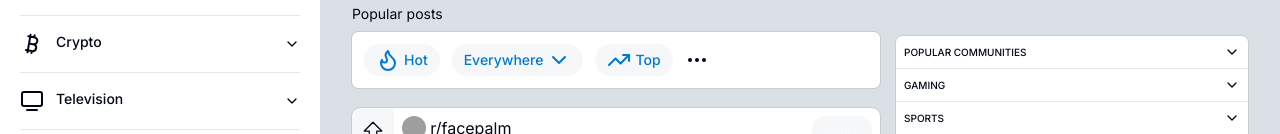
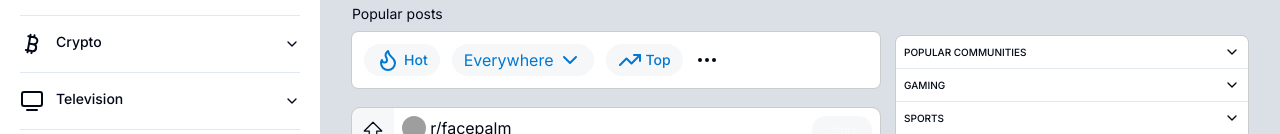
Before and after one commit to Abdulhameed735/reddit-clone-nextjs, a Next.js app: page / in a window 1280 px wide. Shown: the part 284-418 px from the top of the page. Built offline with nearby package versions, Linux system fonts and the light colour scheme; grey boxes are pictures that could not be loaded.

Commit message:
fixed hydration error

```diff
--- a/src/components/ui/post-container-head.tsx
+++ b/src/components/ui/post-container-head.tsx
@@ -22,11 +22,9 @@
         </Button>
 
         <DropdownMenu>
-          <DropdownMenuTrigger>
-            <Button className="flex items-center justify-center gap-1 rounded-full bg-[#f6f7f8] dark:hover:bg-[#303132] text-[#0079D3] dark:text-[#d7dadc] dark:bg-[#272729] px-3 h-8 py-1">
-              <span>Everywhere</span>
-              <ChevronDownIcon className="text-[#0079D3] dark:text-white" />
-            </Button>
+          <DropdownMenuTrigger className="flex items-center justify-center gap-1 rounded-full bg-[#f6f7f8] dark:hover:bg-[#303132] text-[#0079D3] dark:text-[#d7dadc] dark:bg-[#272729] px-3 h-8 py-1">
+            <span>Everywhere</span>
+            <ChevronDownIcon className="text-[#0079D3] dark:text-white" />
           </DropdownMenuTrigger>
           <DropdownMenuContent
             side="bottom"
```
